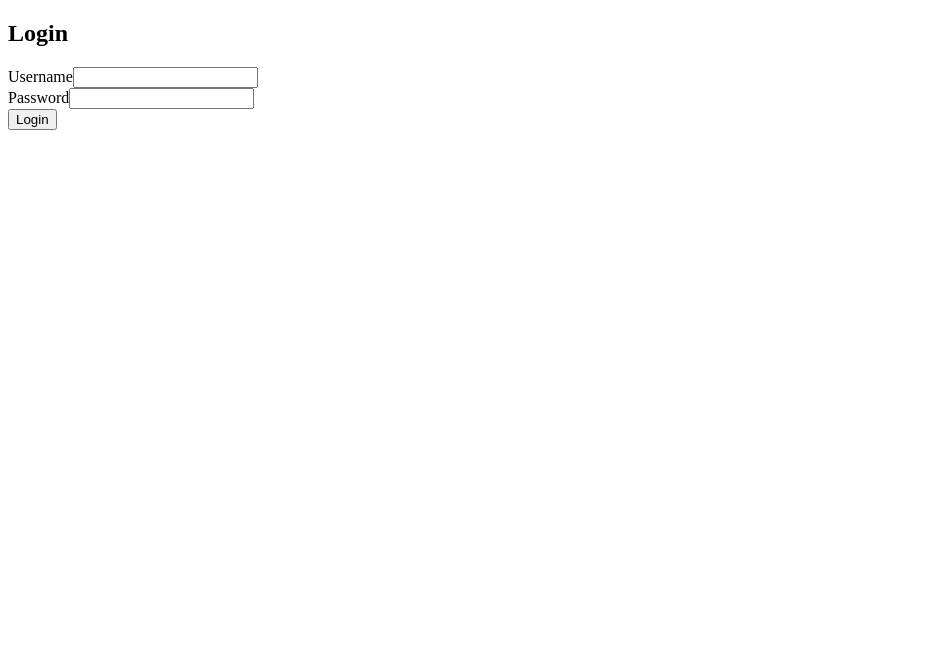
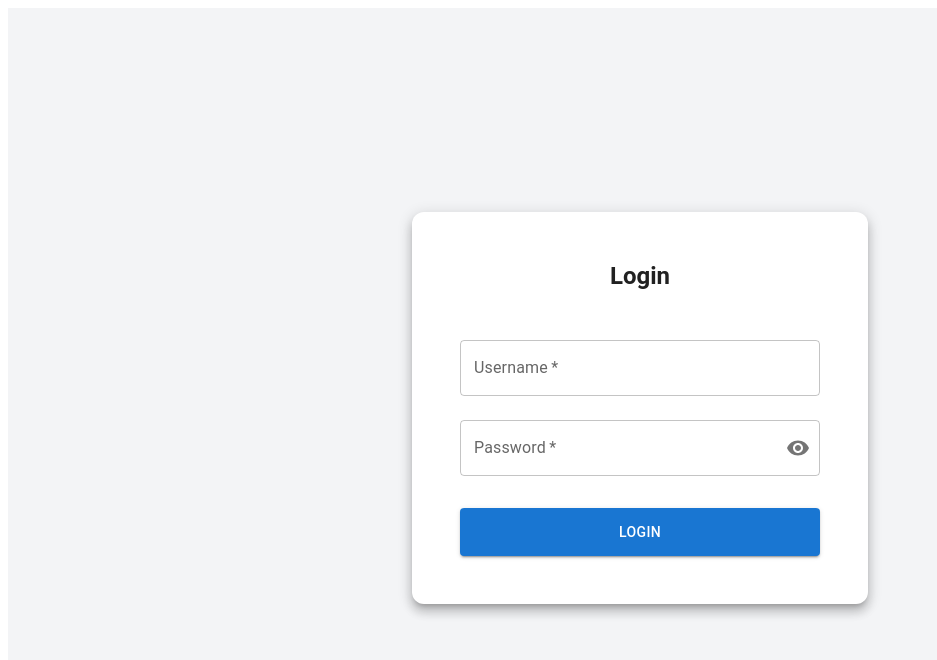
Before and after one commit to sanjaysingh06/TransportBrokerApp-frontend, a React (Create React App) app: page /login in a window 1280 px wide. Shown: the top 660 px of the page, without its empty margins (0-937 px from the left). Built offline with nearby package versions, Linux system fonts and the light colour scheme; no server answers.

Commit message:
Update codee

```diff
--- a/src/components/auth/LoginPage.js
+++ b/src/components/auth/LoginPage.js
@@ -1,6 +1,21 @@
 import React, { useState, useContext } from "react";
 import { useNavigate } from "react-router-dom";
 import { AuthContext } from "../../context/AuthContext";
+
+// MUI Components
+import {
+  Box,
+  Button,
+  TextField,
+  Typography,
+  Paper,
+  IconButton,
+  InputAdornment,
+  CircularProgress,
+  Snackbar,
+  Alert,
+} from "@mui/material";
+import { Visibility, VisibilityOff } from "@mui/icons-material";
 
 const LoginPage = () => {
   const { login } = useContext(AuthContext);
@@ -8,52 +23,96 @@ const LoginPage = () => {
 
   const [username, setUsername] = useState("");
   const [password, setPassword] = useState("");
-  const [error, setError] = useState("");
+  const [showPassword, setShowPassword] = useState(false);
+  const [loading, setLoading] = useState(false);
+  const [snackbar, setSnackbar] = useState({ open: false, message: "", severity: "error" });
 
   const handleSubmit = async (e) => {
     e.preventDefault();
+    setLoading(true);
     try {
       await login(username, password);
+      setSnackbar({ open: true, message: "Login successful!", severity: "success" });
       navigate("/dashboard");
     } catch (err) {
-      setError("Invalid username or password");
+      setSnackbar({ open: true, message: "Invalid username or password", severity: "error" });
+    } finally {
+      setLoading(false);
     }
   };
 
+  const handleCloseSnackbar = () => {
+    setSnackbar({ ...snackbar, open: false });
+  };
+
   return (
-    <div className="flex justify-center items-center min-h-screen bg-gray-100">
-      <div className="bg-white p-8 rounded-2xl shadow-md w-96">
-        <h2 className="text-2xl font-bold text-center mb-6">Login</h2>
-        {error && <p className="text-red-500 text-sm text-center mb-4">{error}</p>}
-        <form onSubmit={handleSubmit} className="space-y-4">
-          <div>
-            <label className="block text-sm font-medium mb-1">Username</label>
-            <input
-              type="text"
-              value={username}
-              onChange={(e) => setUsername(e.target.value)}
-              className="w-full px-3 py-2 border rounded-lg focus:outline-none"
-              required
-            />
-          </div>
+    <Box
+      display="flex"
+      justifyContent="center"
+      alignItems="center"
+      minHeight="100vh"
+      bgcolor="#f3f4f6"
+    >
+      <Paper elevation={8} sx={{ p: 6, borderRadius: 3, width: 360 }}>
+        <Typography variant="h5" fontWeight="bold" textAlign="center" mb={4}>
+          Login
+        </Typography>
 
-          <div>
-            <label className="block text-sm font-medium mb-1">Password</label>
-            <input
-              type="password"
-              value={password}
-              onChange={(e) => setPassword(e.target.value)}
-              className="w-full px-3 py-2 border rounded-lg focus:outline-none"
-              required
-            />
-          </div>
+        <form onSubmit={handleSubmit}>
+          <TextField
+            label="Username"
+            variant="outlined"
+            fullWidth
+            required
+            value={username}
+            onChange={(e) => setUsername(e.target.value)}
+            margin="normal"
+          />
 
-          <button type="submit" className="w-full bg-blue-600 text-white py-2 rounded-lg">
-            Login
-          </button>
+          <TextField
+            label="Password"
+            variant="outlined"
+            fullWidth
+            required
+            type={showPassword ? "text" : "password"}
+            value={password}
+            onChange={(e) => setPassword(e.target.value)}
+            margin="normal"
+            InputProps={{
+              endAdornment: (
+                <InputAdornment position="end">
+                  <IconButton onClick={() => setShowPassword(!showPassword)} edge="end">
+                    {showPassword ? <VisibilityOff /> : <Visibility />}
+                  </IconButton>
+                </InputAdornment>
+              ),
+            }}
+          />
+
+          <Button
+            type="submit"
+            variant="contained"
+            color="primary"
+            fullWidth
+            sx={{ mt: 3, py: 1.5 }}
+            disabled={loading}
+          >
+            {loading ? <CircularProgress size={24} color="inherit" /> : "Login"}
+          </Button>
         </form>
-      </div>
-    </div>
+      </Paper>
+
+      <Snackbar
+        open={snackbar.open}
+        autoHideDuration={4000}
+        onClose={handleCloseSnackbar}
+        anchorOrigin={{ vertical: "top", horizontal: "center" }}
+      >
+        <Alert onClose={handleCloseSnackbar} severity={snackbar.severity} sx={{ width: "100%" }}>
+          {snackbar.message}
+        </Alert>
+      </Snackbar>
+    </Box>
   );
 };
 
```
